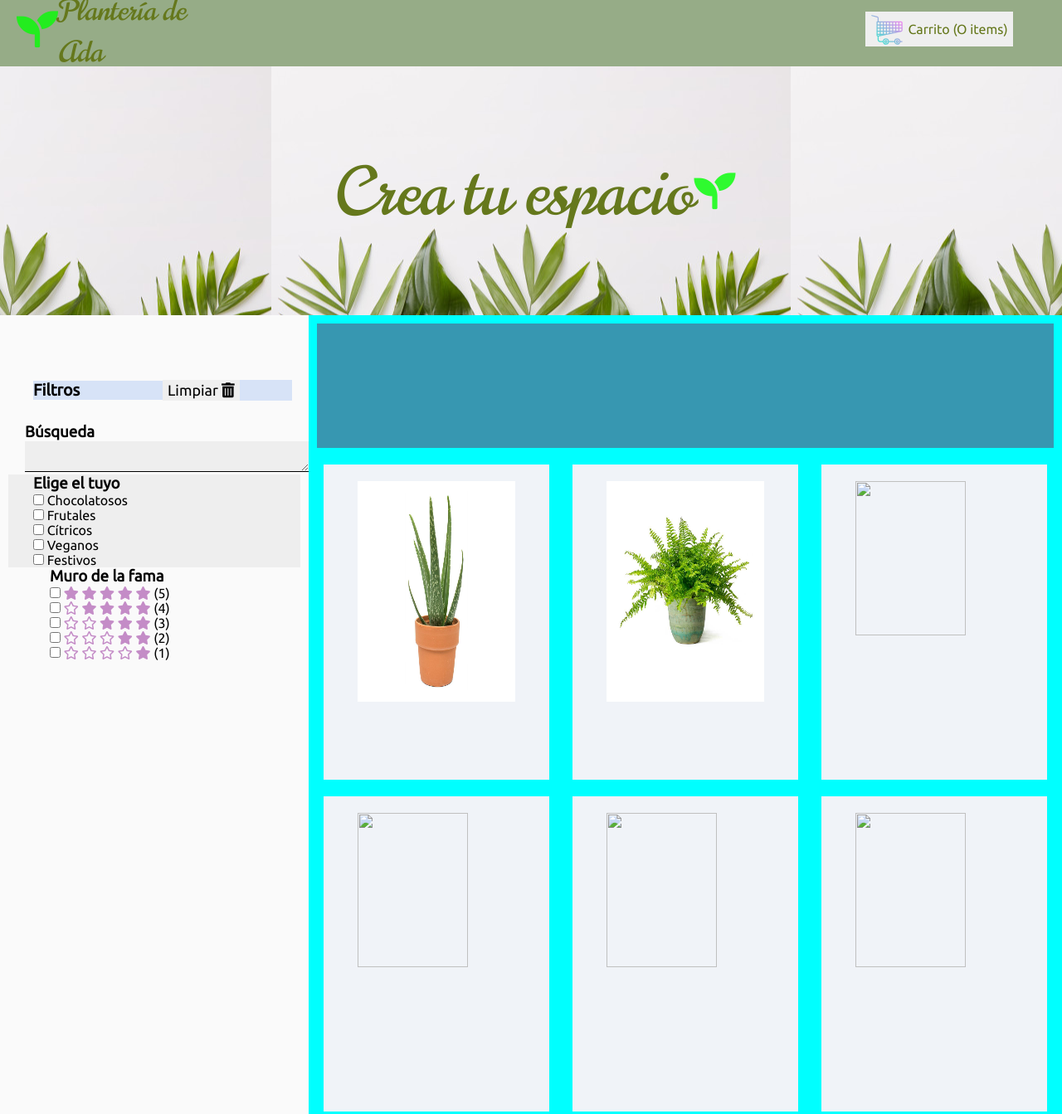
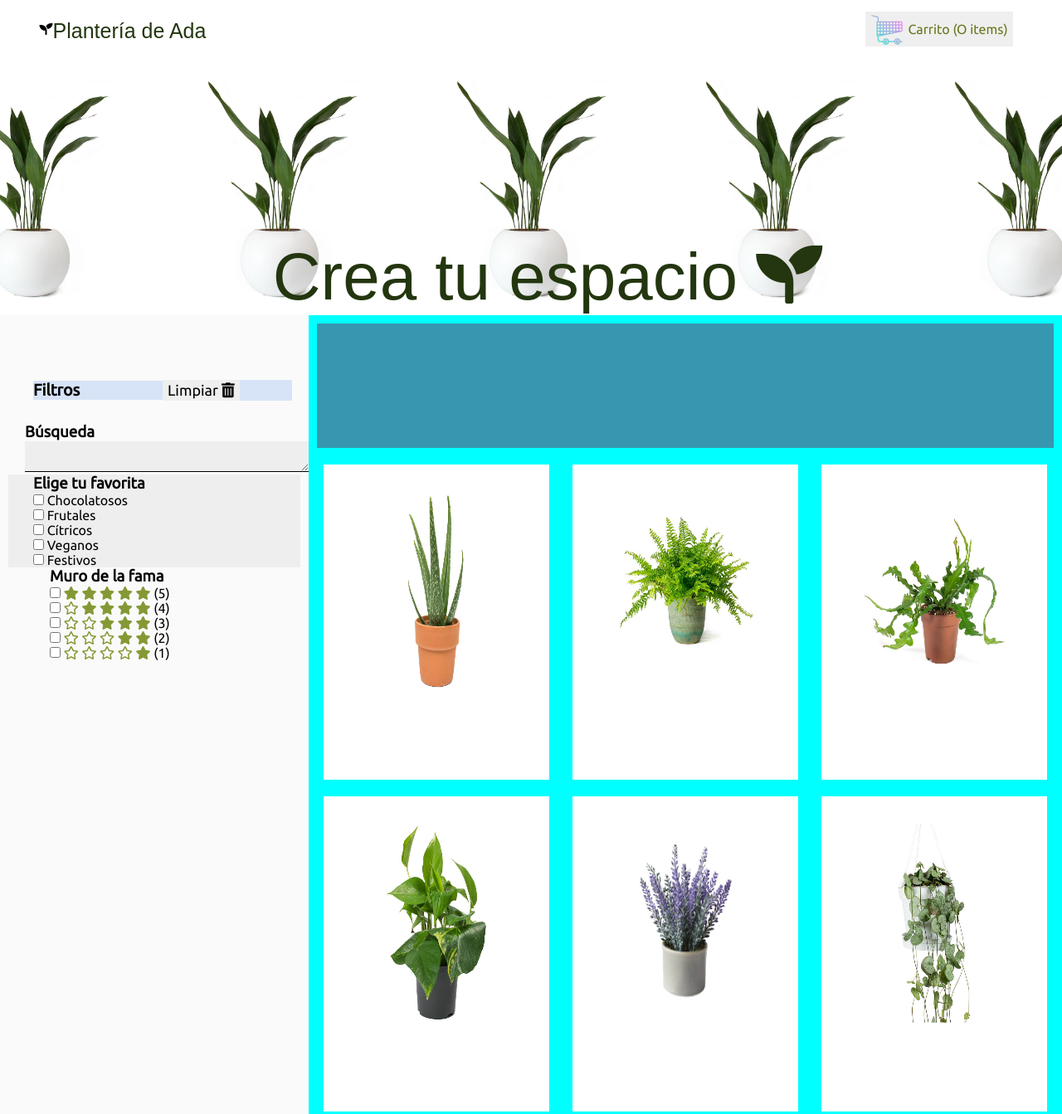
Before and after one commit to tantan16/TiendaVirtual, a plain HTML site: page index.html in a window 1280 px wide. Shown: the top 1343 px of the page at 83% size. Drawn offline with Linux system fonts and the light colour scheme.

Commit message:
formato-tienda

```diff
--- a/index.html
+++ b/index.html
@@ -43,8 +43,8 @@
 
         <!-- this section contains the banner of the store-->
         <div id="store-banner">
-            <p id="banner-text"> Crea tu espacio </p>
-            <i class="fas fa-seedling nav-images"></i>
+            <p id="banner-text"> Crea tu espacio <i class="fas fa-seedling nav-images"></i> </p>
+
         </div>
     </header>
 <!-- Header ends -->
@@ -80,8 +80,8 @@
         </div>
 
         <!-- inicia el apartado de búsqueda por selección de categoría -->
-        <div class="choose-your-flavor">
-            <h3>Elige el tuyo</h3>
+        <div class="choose-your-favourite">
+            <h3>Elige tu favorita</h3>
 
             <label for="chocolatosos">
                  <input type="checkbox" name="category" value="chocolatosos" id="chocolatosos"> <span>Chocolatosos</span>
@@ -168,41 +168,41 @@
                 <div class="sub-menu bar-right"></div><link rel="stylesheet" href="style.css">
             </article>
             <article id="chocolate-cupcake">
-                <img class="flavor" src="images/aloe vera.jpg" alt="pancake-cupcakeflavored">
+                <img class="flavor" src="images/aloe-vera.jpg" alt="pancake-cupcakeflavored">
             </article>
             <article>
-                <img class="flavor" src="images/boston-fern.jpg" alt="">
+                <img class="flavor" src="images/helecho.jpg" alt="">
             </article>
 
             <article>
-               <img class="flavor" src="images/cookie-cupcake.jpg" alt="">
+               <img class="flavor" src="images/cactus-luna.jpg" alt="">
             </article>
             <article>
-                <img class="flavor" src="images/cinnamon-roll-cupcake.jpg" alt="">
+                <img class="flavor" src="images/potus.jpg" alt="">
             </article>
             <article>
-                <img class="flavor" src="images/mermaid-cupcake.jpg" alt="">
+                <img class="flavor" src="images/lavanda.jpg" alt="">
             </article>
             <article>
-                <img class="flavor" src="images/ice-cream-cupcake.jpg" alt="">
+                <img class="flavor" src="images/enredadera-rosario.jpg" alt="">
             </article>
             <article>
-                <img class="flavor" src="images/lemon-cupcake.jpg" alt="">
+                <img class="flavor" src="images/pie-de-elefante.jpg" alt="">
             </article>
             <article>
-                <img class="flavor" src="images/orange-cupcake.jpg" alt="">
+                <img class="flavor" src="images/planta-rosario-bolitas.jpg" alt="">
             </article>
             <article>
-                <img  class= "flavor" src="images/mango-cupcake.jpg" alt="">
+                <img  class= "flavor" src="images/peperomia.jpg" alt="">
             </article>
             <article>
-                <img class="flavor" src="images/banana-cupcake.jpg" alt="">
+                <img class="flavor" src="images/espada-de-rey.jpg" alt="">
             </article>
             <article>
-                <img class="flavor" src="images/kiwi-cupcake.jpg" alt="">
+                <img class="flavor" src="images/kentia.jpg" alt="">
             </article>
             <article>
-                <img class="flavor" src="images/blueberry-vegan-cupcake.jpg" alt="">
+                <img class="flavor" src="images/ficus-moclame.jpg" alt="">
             </article>
         </div>
 
--- a/style.css
+++ b/style.css
@@ -18,7 +18,7 @@ header{
 
 #main-bar{
     height: 80px;
-    background-color: #96AC87;
+    background-color: fafa;
 }
 
 .sub-menu {
@@ -33,24 +33,21 @@ header{
 }
 
 .fa-seedling{
-    font-size: 50px;
-    color: rgba(0, 255, 0, 0.801);
+    font-size: 25;
 }
 
-.icon-store{
-    color: rgba(0, 255, 0, 0.767);
-}
 /* TANIA VERIFICA SI ES NECESARIO MANTENER ESTE CÓDIGO */
 .nav-images{
     width: 40px;
 }
 
 .store-name, #banner-text{
-    font-family: 'Norican', cursive;
-    font-size: 35px;
+    font-family: 'Anton', sans-serif;
+    font-weight: 800px;
+    font-size: 25px;
     font-weight: 200;
     margin-top:5px;
-    color: #65781C;
+   color: #23360F;
 }
 
 #shopping-cart-button{
@@ -82,16 +79,17 @@ color:#65781C ;
 /* --------starts the banner style ------------*/
 #store-banner{
     display: flex;
-    align-items:center;
+    align-items:flex-end;
     justify-content: center;
-    background-image: url(images/fondo.jpg );
+    background-image: url(images/bakground.jpg );
+    background-size: contain;
     background-position: center;
-    background-size: auto;
     height: 300px;
 }
 
 #banner-text{
     font-size: 80px;
+    padding-top: 140px;
 }
 
 
@@ -171,7 +169,7 @@ button:hover {
     background-color: #9b9b9b;
   }
 
-  .choose-your-flavor{
+  .choose-your-favourite{
      display: flex;
      flex-basis: 100%;
      align-self: flex-start;
@@ -210,7 +208,7 @@ button:hover {
 
 .fa-star
 {
-    color: #C48CC7;
+    color: #849935;
 }
 
 article{
@@ -218,7 +216,7 @@ article{
     justify-content: center;
     height: 380px;
     flex-basis: 30%;
-    background-color: #F0F3F8;
+    background-color: #FFFFFF;
     margin: 10px;
 }
 
```
Also changed, not shown: images/Romero.jpg (deleted), images/aloe-vera.jpg (renamed from images/aloe vera.jpg), images/bakground.jpg (added), images/cactus-luna.jpg (renamed from images/fishbone cactus.jpg), images/enredadera-rosario.jpg (renamed from images/String-Of-Hearts-Ceropegia-Woodii.jpg), images/espada-de-rey.jpg (renamed from images/sansevieria cylindrica spykes.jpg), images/ficus-moclame.jpg (added), images/helecho.jpg (renamed from images/boston-fern.jpg), images/kentia.jpg (added), images/lalala.png (added), images/peperomia.jpg (renamed from images/Peperomia-Piccolo-Banda.jpg), images/pie-de-elefante.jpg (renamed from images/yucca elephantipes.jpg), images/planta-rosario-bolitas.jpg (renamed from images/Senecio-rowleyanus-String-of-Beads_.jpg), images/potus.jpg (renamed from images/epipremnym aureum.jpg), 1 other file.
